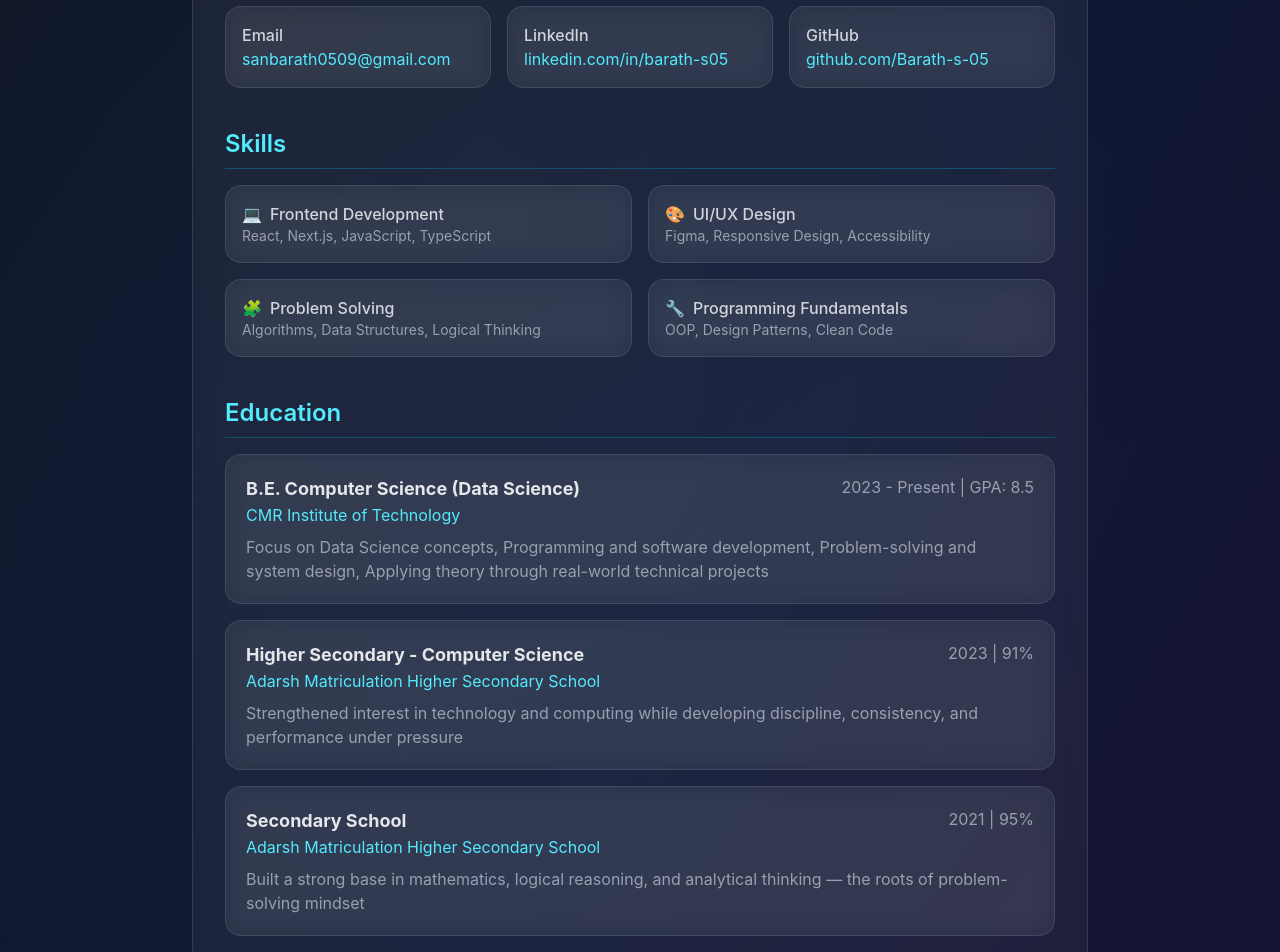
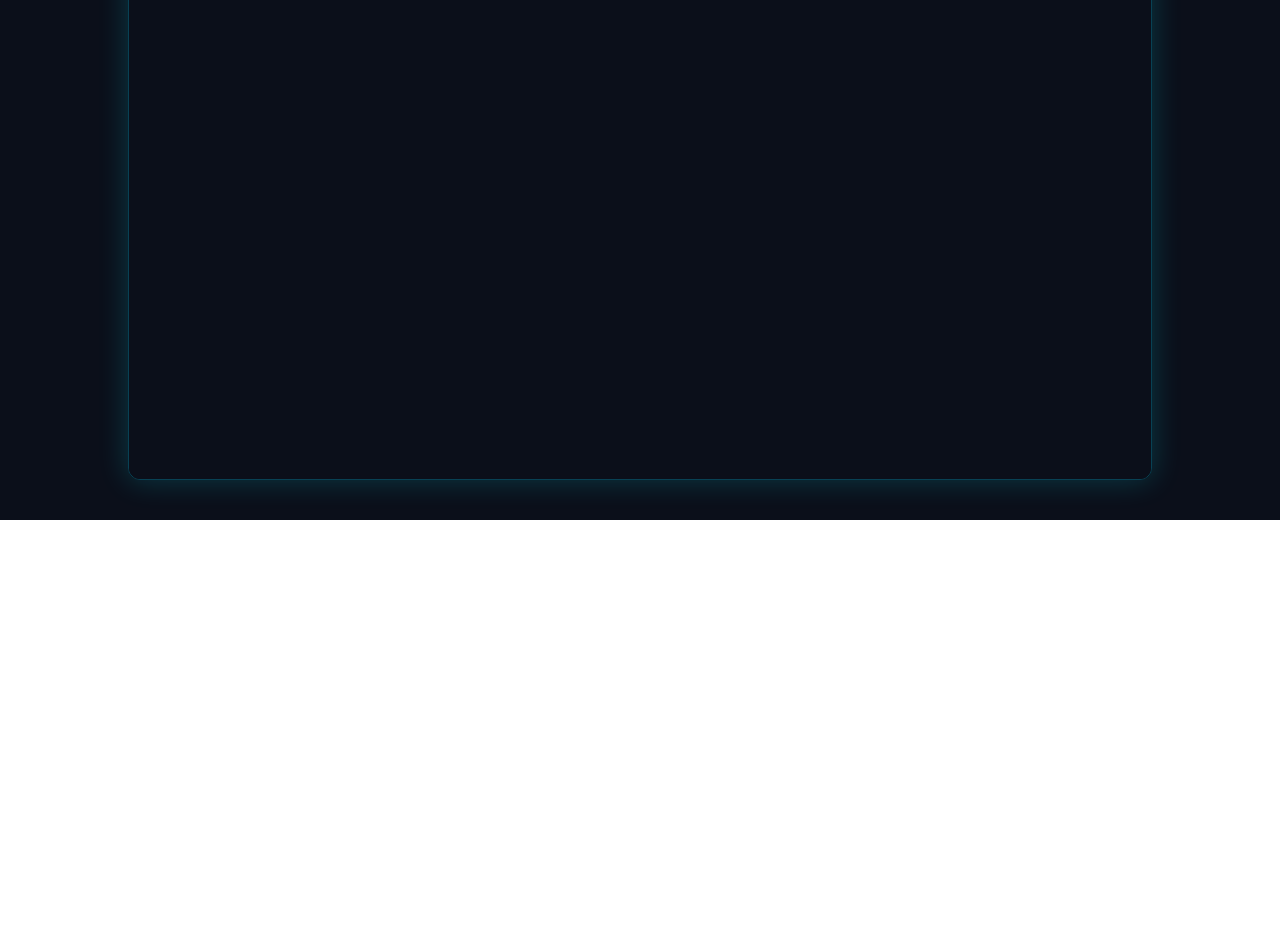
Before and after one commit to Barath-s-05/Portfolio, a Next.js app: page /resume in a window 1280 px wide. Shown: the part 280-1232 px from the top of the page. After the commit the page ends 800 px from the top, so only its background shows below. Built offline with nearby package versions, Linux system fonts and the light colour scheme.

Commit message:
Fix resume prerender error (client-only)

```diff
--- a/app/resume/page.tsx
+++ b/app/resume/page.tsx
@@ -2,158 +2,19 @@
 
 import { motion } from "framer-motion";
 
-const ResumePage = () => {
+export const dynamic = "force-dynamic";
+// ⬆️ This stops Next.js from trying to prerender this page
+
+export default function ResumePage() {
   return (
-    <div className="min-h-screen bg-gradient-to-br from-gray-900 via-blue-900/20 to-violet-900/20 py-20 px-4 sm:px-6">
-      <div className="max-w-4xl mx-auto">
-        <motion.div
-          initial={{ opacity: 0, y: 20 }}
-          animate={{ opacity: 1, y: 0 }}
-          transition={{ duration: 0.5 }}
-          className="glass rounded-2xl p-8 border border-cyan-500/20"
-        >
-          <div className="text-center mb-10">
-            <h1 className="text-4xl font-bold mb-2">
-              <span className="neon-text">Barath</span>
-            </h1>
-            <h2 className="text-xl text-cyan-300">Creative Developer / Student Tech Enthusiast</h2>
-          </div>
-
-          <div className="space-y-10">
-            {/* Contact Section */}
-            <section>
-              <h3 className="text-2xl font-semibold mb-4 text-cyan-300 border-b border-cyan-500/30 pb-2">Contact</h3>
-              <div className="grid grid-cols-1 md:grid-cols-3 gap-4">
-                <div className="glass p-4 rounded-lg border border-cyan-500/20">
-                  <h4 className="font-medium text-gray-300">Email</h4>
-                  <a href="mailto:sanbarath0509@gmail.com" className="text-cyan-300 hover:underline">sanbarath0509@gmail.com</a>
-                </div>
-                <div className="glass p-4 rounded-lg border border-cyan-500/20">
-                  <h4 className="font-medium text-gray-300">LinkedIn</h4>
-                  <a href="https://www.linkedin.com/in/barath-s05/" target="_blank" rel="noopener noreferrer" className="text-cyan-300 hover:underline">linkedin.com/in/barath-s05</a>
-                </div>
-                <div className="glass p-4 rounded-lg border border-cyan-500/20">
-                  <h4 className="font-medium text-gray-300">GitHub</h4>
-                  <a href="https://github.com/Barath-s-05" target="_blank" rel="noopener noreferrer" className="text-cyan-300 hover:underline">github.com/Barath-s-05</a>
-                </div>
-              </div>
-            </section>
-
-            {/* Skills Section */}
-            <section>
-              <h3 className="text-2xl font-semibold mb-4 text-cyan-300 border-b border-cyan-500/30 pb-2">Skills</h3>
-              <div className="grid grid-cols-1 md:grid-cols-2 gap-4">
-                <div className="glass p-4 rounded-lg border border-cyan-500/20">
-                  <h4 className="font-medium text-gray-300 flex items-center"><span className="mr-2">💻</span> Frontend Development</h4>
-                  <p className="text-sm text-gray-400">React, Next.js, JavaScript, TypeScript</p>
-                </div>
-                <div className="glass p-4 rounded-lg border border-cyan-500/20">
-                  <h4 className="font-medium text-gray-300 flex items-center"><span className="mr-2">🎨</span> UI/UX Design</h4>
-                  <p className="text-sm text-gray-400">Figma, Responsive Design, Accessibility</p>
-                </div>
-                <div className="glass p-4 rounded-lg border border-cyan-500/20">
-                  <h4 className="font-medium text-gray-300 flex items-center"><span className="mr-2">🧩</span> Problem Solving</h4>
-                  <p className="text-sm text-gray-400">Algorithms, Data Structures, Logical Thinking</p>
-                </div>
-                <div className="glass p-4 rounded-lg border border-cyan-500/20">
-                  <h4 className="font-medium text-gray-300 flex items-center"><span className="mr-2">🔧</span> Programming Fundamentals</h4>
-                  <p className="text-sm text-gray-400">OOP, Design Patterns, Clean Code</p>
-                </div>
-              </div>
-            </section>
-
-            {/* Education Section */}
-            <section>
-              <h3 className="text-2xl font-semibold mb-4 text-cyan-300 border-b border-cyan-500/30 pb-2">Education</h3>
-              <div className="space-y-4">
-                <div className="glass p-5 rounded-lg border border-cyan-500/20">
-                  <div className="flex justify-between items-start">
-                    <div>
-                      <h4 className="font-bold text-lg text-gray-200">B.E. Computer Science (Data Science)</h4>
-                      <p className="text-cyan-300">CMR Institute of Technology</p>
-                    </div>
-                    <span className="text-gray-400">2023 - Present | GPA: 8.5</span>
-                  </div>
-                  <p className="mt-2 text-gray-400">Focus on Data Science concepts, Programming and software development, Problem-solving and system design, Applying theory through real-world technical projects</p>
-                </div>
-                <div className="glass p-5 rounded-lg border border-cyan-500/20">
-                  <div className="flex justify-between items-start">
-                    <div>
-                      <h4 className="font-bold text-lg text-gray-200">Higher Secondary - Computer Science</h4>
-                      <p className="text-cyan-300">Adarsh Matriculation Higher Secondary School</p>
-                    </div>
-                    <span className="text-gray-400">2023 | 91%</span>
-                  </div>
-                  <p className="mt-2 text-gray-400">Strengthened interest in technology and computing while developing discipline, consistency, and performance under pressure</p>
-                </div>
-                <div className="glass p-5 rounded-lg border border-cyan-500/20">
-                  <div className="flex justify-between items-start">
-                    <div>
-                      <h4 className="font-bold text-lg text-gray-200">Secondary School</h4>
-                      <p className="text-cyan-300">Adarsh Matriculation Higher Secondary School</p>
-                    </div>
-                    <span className="text-gray-400">2021 | 95%</span>
-                  </div>
-                  <p className="mt-2 text-gray-400">Built a strong base in mathematics, logical reasoning, and analytical thinking — the roots of problem-solving mindset</p>
-                </div>
-              </div>
-            </section>
-
-            {/* Experience Section */}
-            <section>
-              <h3 className="text-2xl font-semibold mb-4 text-cyan-300 border-b border-cyan-500/30 pb-2">Experience</h3>
-              <div className="space-y-4">
-                <div className="glass p-5 rounded-lg border border-cyan-500/20">
-                  <div className="flex justify-between items-start">
-                    <div>
-                      <h4 className="font-bold text-lg text-gray-200">Student Tech Enthusiast</h4>
-                      <p className="text-cyan-300">Self-Employed</p>
-                    </div>
-                    <span className="text-gray-400">2020 - Present</span>
-                  </div>
-                  <ul className="mt-2 text-gray-400 list-disc pl-5 space-y-1">
-                    <li>Developed multiple web applications focusing on user experience and modern development practices</li>
-                    <li>Continuously learning and implementing new technologies and frameworks</li>
-                    <li>Created intuitive user interfaces with a focus on aesthetics and usability</li>
-                  </ul>
-                </div>
-              </div>
-            </section>
-
-            {/* Projects Section */}
-            <section>
-              <h3 className="text-2xl font-semibold mb-4 text-cyan-300 border-b border-cyan-500/30 pb-2">Notable Projects</h3>
-              <div className="space-y-4">
-                <div className="glass p-5 rounded-lg border border-cyan-500/20">
-                  <div className="flex justify-between items-start">
-                    <div>
-                      <h4 className="font-bold text-lg text-gray-200">E-commerce Platform</h4>
-                    </div>
-                    <span className="text-gray-400">2023</span>
-                  </div>
-                  <p className="mt-2 text-gray-400">A modern e-commerce platform with real-time inventory management and secure payment processing.</p>
-                  <div className="mt-2 flex flex-wrap gap-2">
-                    <span className="text-xs px-2 py-1 rounded-full bg-cyan-900/30 text-cyan-300">React</span>
-                    <span className="text-xs px-2 py-1 rounded-full bg-cyan-900/30 text-cyan-300">Node.js</span>
-                    <span className="text-xs px-2 py-1 rounded-full bg-cyan-900/30 text-cyan-300">MongoDB</span>
-                  </div>
-                </div>
-              </div>
-            </section>
-          </div>
-
-          <div className="mt-10 text-center">
-            <button
-              onClick={() => window.print()}
-              className="glass px-6 py-3 rounded-lg border border-cyan-500/30 text-cyan-300 hover:bg-cyan-500/10 transition-colors btn-hover"
-            >
-              Print Resume
-            </button>
-          </div>
-        </motion.div>
-      </div>
+    <div className="min-h-screen bg-[#0b0f1a] flex items-center justify-center p-4">
+      <motion.iframe
+        src="/Resume.pdf"
+        className="w-full max-w-5xl h-[90vh] rounded-xl border border-cyan-500/30 shadow-[0_0_30px_rgba(0,238,255,0.2)]"
+        initial={{ opacity: 0, scale: 0.98 }}
+        animate={{ opacity: 1, scale: 1 }}
+        transition={{ duration: 0.6 }}
+      />
     </div>
   );
-};
-
-export default ResumePage;
+}
```
